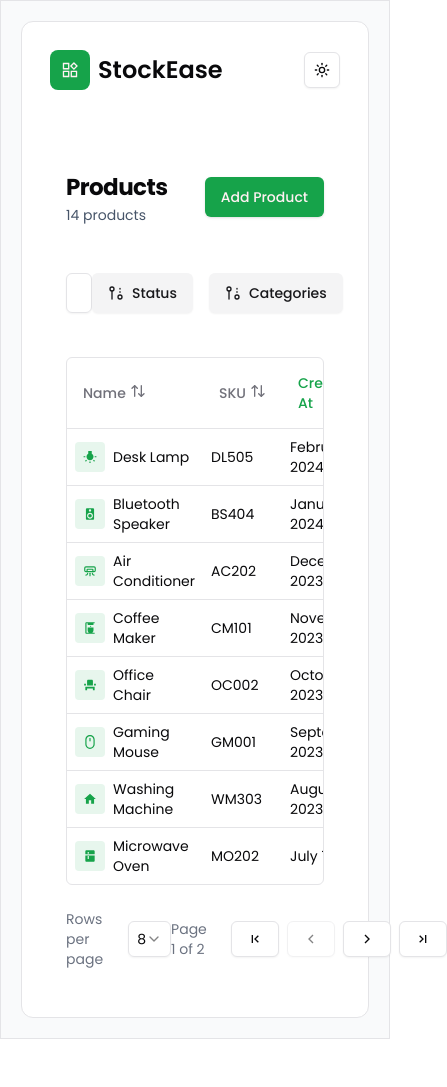
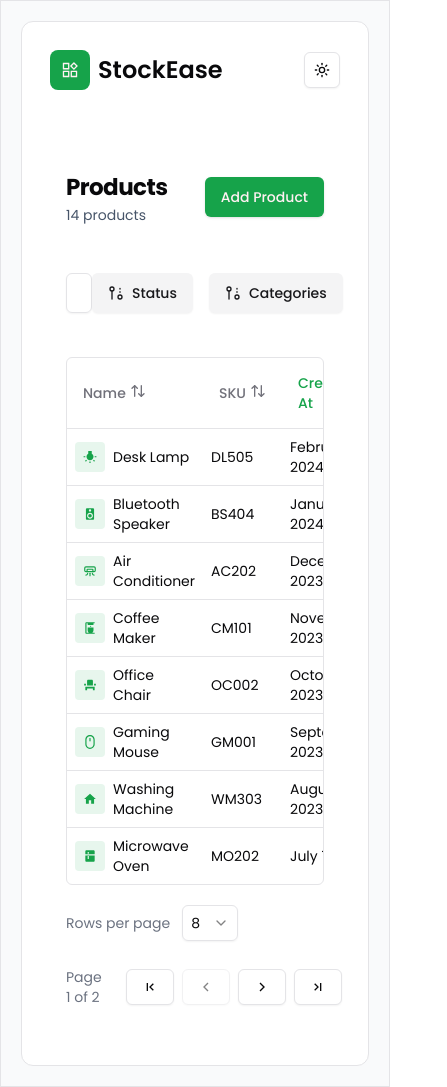
Before and after one commit to debbieellis7/stock-ease, a Next.js app: page / in a window 390 px wide. Shown: the whole page, 447 px wide, since content can reach past the window. Before the commit the page ends 1039 px from the top, so only its background shows below. Built offline with nearby package versions, Linux system fonts and the light colour scheme.

Commit message:
Move pagination controls below page selector on small screens

```diff
--- a/src/components/Pagination/index.tsx
+++ b/src/components/Pagination/index.tsx
@@ -24,7 +24,7 @@
   setPagination,
 }: PaginationProps<TData>) {
   return (
-    <div className="flex items-center justify-between mt-5">
+    <div className="flex flex-col sm:flex-row items-start sm:items-center justify-between mt-5 gap-3">
       <RowsPerPageSelector
         pagination={pagination}
         setPagination={setPagination}
```
